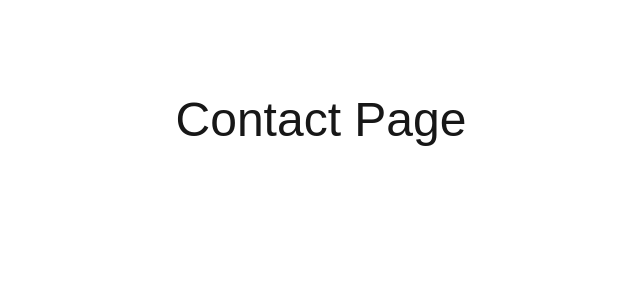
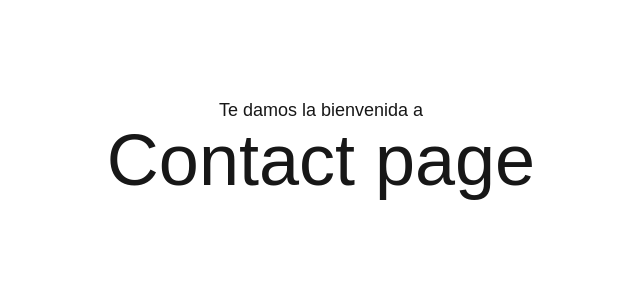
Before and after one commit to alexxware/first-steps, a Next.js app: page /contact in a window 1280 px wide. Shown: the top 300 px of the page, without its empty margins (319-959 px from the left). Built offline with nearby package versions, Linux system fonts and the light colour scheme.

Commit message:
layouts and nested layouts

```diff
--- a/app/about/page.tsx
+++ b/app/(general)/about/page.tsx
@@ -4,10 +4,8 @@
 }
 const AboutPage = () => {
     return (
-        <div className="flex flex-col items-center p-24">
-            <span className="text-5xl">About Page</span>
-        </div>
-    )
+    <span className="text-7xl">About page</span>
+  )
 }
 
 export default AboutPage;
--- a/app/contact/page.tsx
+++ b/app/(general)/contact/page.tsx
@@ -7,9 +7,7 @@
 }
 const ContactPage = () => {
   return (
-    <div className="flex flex-col items-center p-24">
-      <span className="text-5xl">Contact Page</span>
-    </div>
+    <span className="text-7xl">Contact page</span>
   )
 }
 
--- /dev/null
+++ b/app/(general)/layout.tsx
@@ -0,0 +1,12 @@
+export default function GeneralLayout({
+    children
+}: {
+    children: React.ReactNode
+}) {
+    return (
+        <main className="flex flex-col items-center p-24">
+            <span className="text-lg">Te damos la bienvenida a</span>
+            {children}
+        </main>
+    )
+}
--- a/app/pricing/page.tsx
+++ b/app/(general)/pricing/page.tsx
@@ -5,9 +5,7 @@
 
 const PricingPage = () => {
   return (
-    <div className="flex flex-col items-center p-24">
-      <span className="text-5xl">Pricing Page</span>
-    </div>
+    <span className="text-7xl">Pricing page</span>
   )
 }
 
```
